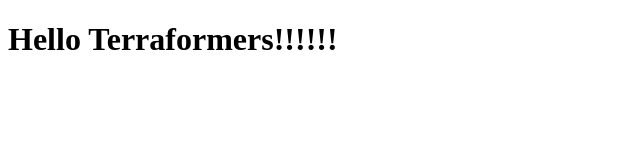
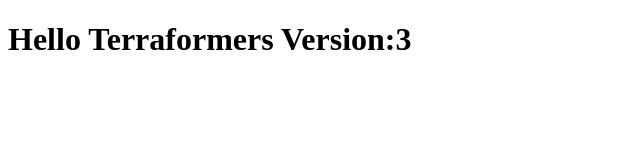
Before and after one commit to OloruntobiOlurombi/terraform-beginner-bootcamp-2023, a plain HTML site: page public/index.html in a window 1280 px wide. Shown: the whole page, without its empty margins (0-640 px from the left). Drawn offline with Linux system fonts and the light colour scheme.

Commit message:
#33 invalidate cloudfront stack when content version changes (#34)

```diff
--- a/public/index.html
+++ b/public/index.html
@@ -5,7 +5,7 @@
     <title>Hello Terraformers</title>
 </head>
 <body>
-    <h1>Hello Terraformers!!!!!!</h1>
+    <h1>Hello Terraformers Version:3</h1>
 
 </body>
 </html>
```
Also changed, not shown: 5 other files.
